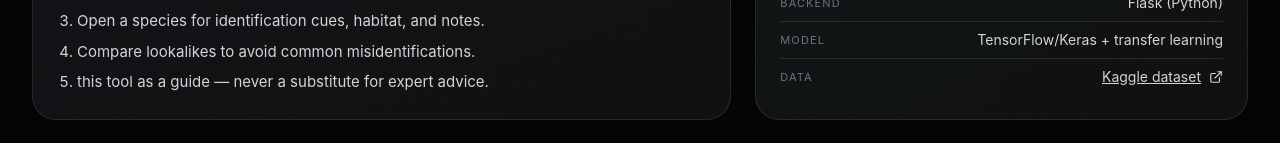
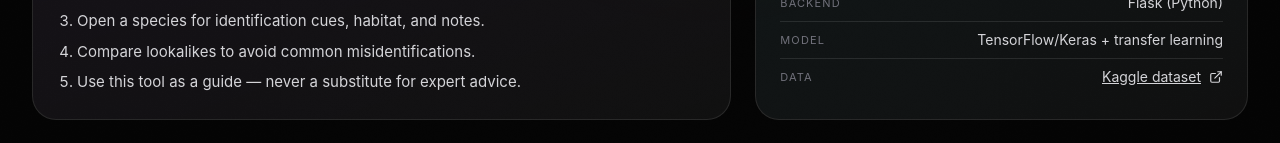
Before and after one commit to devanshkp/ai-mushroom-classifier, a React (Vite) app in the folder frontend/: page /about in a window 1280 px wide. Shown: the part 385-528 px from the top of the page. Built offline with nearby package versions, Linux system fonts and the light colour scheme.

Commit message:
Update About.jsx

```diff
--- a/frontend/src/pages/About.jsx
+++ b/frontend/src/pages/About.jsx
@@ -43,7 +43,7 @@ export default function AboutPage() {
               </li>
               <li> Compare lookalikes to avoid common misidentifications. </li>
               <li>
-                this tool as a guide — never a substitute for expert advice.
+                Use this tool as a guide — never a substitute for expert advice.
               </li>
             </ol>
           </Card>
```
